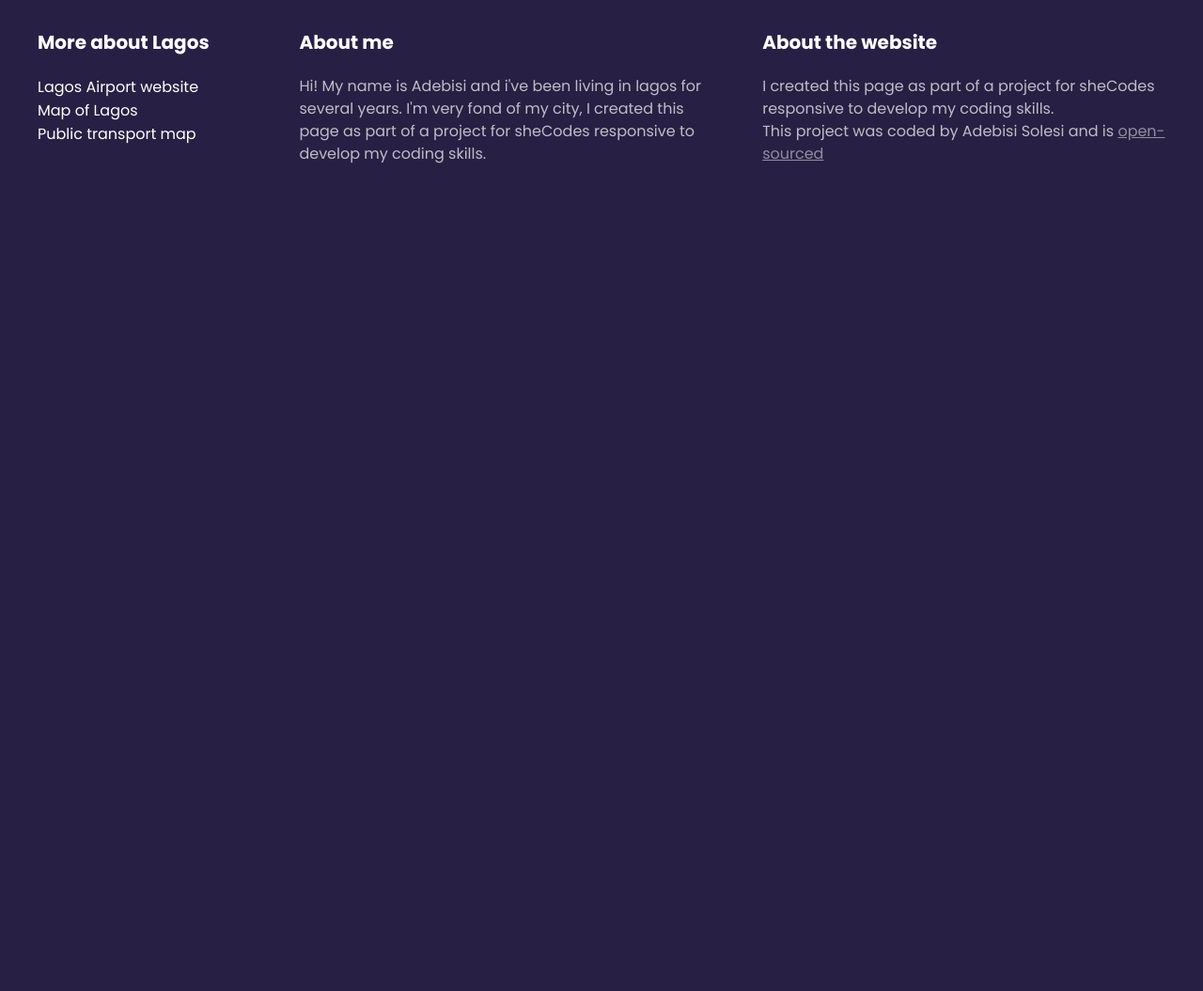
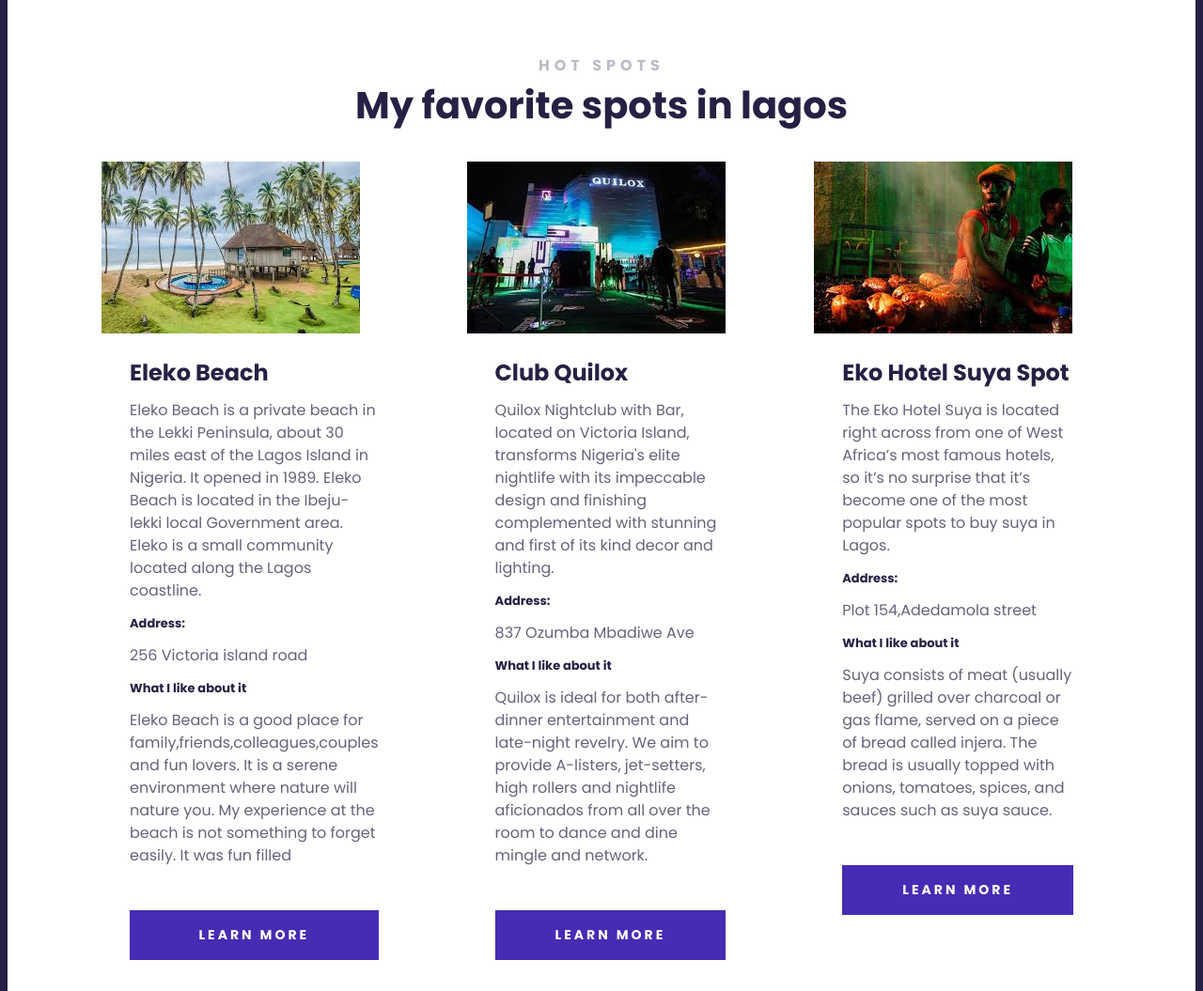
Before and after one commit to Lapey/lisbon-travel-project, a plain HTML site: page index.html in a window 1280 px wide. Shown: the part 1539-2594 px from the top of the page at 94% size. Before the commit the page ends 1839 px from the top, so only its background shows below. Drawn offline with Linux system fonts and the light colour scheme.

Commit message:
Added cards to the landing page

```diff
--- a/index.html
+++ b/index.html
@@ -43,8 +43,88 @@
         Here’s what to do at night in Lagos to round up your days in this fascinating Algarve town.
        </p>
     </div>
-    </main>
+
 </section>
+<section class="secondary">
+    <h2 class="text-center">HOT SPOTS</h2>
+    <h3 class="text-center">My favorite spots in lagos</h3>
+
+<div class="grid grid-3-columns">
+<div class="card">
+    <div class="card-header">
+ <img src="/src/images/beach.jpg" alt="" class="img-responsive" />
+</div>
+
+<div class="card-body">
+ <h4>Eleko Beach</h4>
+ <p>
+    Eleko Beach is a private beach in the Lekki Peninsula, about 30 miles east of the Lagos Island in Nigeria. It opened in
+    1989. Eleko Beach is located in the Ibeju-lekki local Government area. Eleko is a small community located along the
+    Lagos coastline.
+ </p>
+ <h5>Address: </h5>
+ <p>256 Victoria island road</p>
+ <h5>What I like about it</h5>
+ <p>
+    Eleko Beach is a good place for family,friends,colleagues,couples and fun lovers. It is a serene environment where
+    nature will nature you. My experience at the beach is not something to forget easily. It was fun filled
+ </p>
+</div>
+<div class="card-footer">
+ <a href="https://maps.app.goo.gl/DQT3FdrNtYKvkhwF8" class="btn" target="_blank" >Learn more</a>
+</div>
+</div>
+<div class="card">
+    <div class="card-header">
+        <img src="/src/images/club.jpg" alt="" class="img-responsive" />
+    </div>
+
+    <div class="card-body">
+        <h4>Club Quilox</h4>
+        <p>
+Quilox Nightclub with Bar, located on Victoria Island, transforms Nigeria's elite nightlife with its impeccable design
+and finishing complemented with stunning and first of its kind decor and lighting.
+        </p>
+        <h5>Address: </h5>
+        <p>837 Ozumba Mbadiwe Ave</p>
+        <h5>What I like about it</h5>
+        <p>
+        Quilox is ideal for both after-dinner entertainment and late-night revelry. We aim to provide A-listers, jet-setters,
+        high rollers and nightlife aficionados from all over the room to dance and dine mingle and network.
+        </p>
+    </div>
+    <div class="card-footer">
+        <a href="https://g.co/kgs/YwdZ2Gz" class="btn" target="_blank">Learn more</a>
+    </div>
+</div>
+<div class="card">
+    <div class="card-header">
+        <img src="/src/images/suya spot.jpg" alt="" class="img-responsive" />
+    </div>
+
+    <div class="card-body">
+        <h4>Eko Hotel Suya Spot</h4>
+        <p>
+            The Eko Hotel Suya is located right across from one of West Africa’s most famous hotels, so it’s no surprise that it’s
+            become one of the most popular spots to buy suya in Lagos.
+
+        </p>
+        <h5>Address: </h5>
+        <p>Plot 154,Adedamola street</p>
+        <h5>What I like about it</h5>
+        <p>
+        Suya consists of meat (usually beef) grilled over charcoal or gas flame, served on a piece of bread
+        called injera. The bread is usually topped with onions, tomatoes, spices, and sauces such as suya sauce.
+        </p>
+    </div>
+    <div class="card-footer">
+        <a href="https://maps.app.goo.gl/ADbn2CxvgWok3ibL9" class="btn" target="_blank">Learn more</a>
+    </div>
+</div>
+</div>
+
+</section>
+</main>
     <footer>
         <section class="grid grid-3-columns-with-first-narrow">
         <div>
--- a/src/styles.css
+++ b/src/styles.css
@@ -8,6 +8,9 @@ body {
     max-width: 1400px ;
     margin: 0 auto;
 }
+.text-center {
+    text-align: center;
+}
 
 .grid {
    display: grid;
@@ -16,21 +19,68 @@ body {
 
 .img-responsive {
     max-width: 100%;
+    display: block;
 }
 
 .grid-2-columns {
     grid-template-columns: 1fr 1fr;
 }
 
+.grid-3-columns {
+    grid-template-columns: 1fr 1fr 1fr;
+}
+
+
  .grid-3-columns-with-first-narrow {
 grid-template-columns: 1fr 2fr 2fr;
  }
 
+
+
+ .card {
+   background: white;
+   margin: 30px 0;
+ }
+
+ .card-body {
+    padding: 30px;
+ }
+
+.card-footer {
+    padding: 0 30px 30px;
+}
+
+ .btn {
+     display: block;
+    color: white;
+    font-weight: 700;
+    font-size: 14px;
+    line-height: 21px;
+    text-align: center;
+    letter-spacing: 3px;
+    text-transform: uppercase;
+    padding: 16px;
+    background-color: #462cb3;
+    text-decoration: none;
+ }
+
+
+
+
 section {
-    max-width: 1200px;
+    max-width: 100%;
     margin: 0 auto;
-    padding: 100px 0;
+    padding: 100px;
 }
+
+
+
+section .secondary {
+background: #f8f8f8;
+}
+
+
+
 
 header {
     background-image: linear-gradient(rgba(0, 0, 0, 0.6), rgba(0, 0, 0, 0.6)) ,
@@ -42,12 +92,17 @@ header {
      padding: 200px 0;
 }
 
+
+
 header h1 {
     font-weight: 700;
     font-size: 96px;
     line-height: 1;
     margin: 30px 0;
 }
+
+
+
 
 header h2 {
     font-weight: 400;
@@ -56,6 +111,8 @@ header h2 {
 margin: 0;
 }
 
+
+
 header h3 {
     font-weight: 900;
     font-size: 24px;
@@ -63,6 +120,8 @@ header h3 {
     letter-spacing: 5px;
 margin: 0;
 }
+
+
 
 header a {
     font-weight: 700;
@@ -79,9 +138,13 @@ header a {
 background: white;
 }
 
+
+
 main {
     background-color: white;
 }
+
+
 
 main h2 {
 font-weight: 700;
@@ -95,6 +158,8 @@ text-transform: uppercase;
 
 }
 
+
+
 main h3 {
     font-weight: 700;
     font-size: 40px;
@@ -102,6 +167,23 @@ main h3 {
     color: #272044;
     margin: 0;
 }
+
+ main h4 {
+     font-weight: 700;
+     font-size: 24px;
+     line-height: 1;
+     color: #272044;
+     margin: 0;
+ }
+
+
+ main h5 {
+     font-weight: 700;
+     font-size: 13px;
+    margin: 0;
+     line-height: 1;
+     color: #272044;
+ }
 
 main p {
     font-style: normal;
```
Also changed, not shown: src/images/beach.jpg (added), src/images/club.jpg (added), src/images/suya spot.jpg (added).
